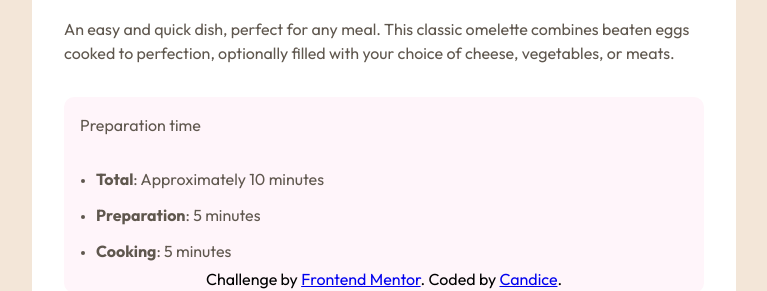
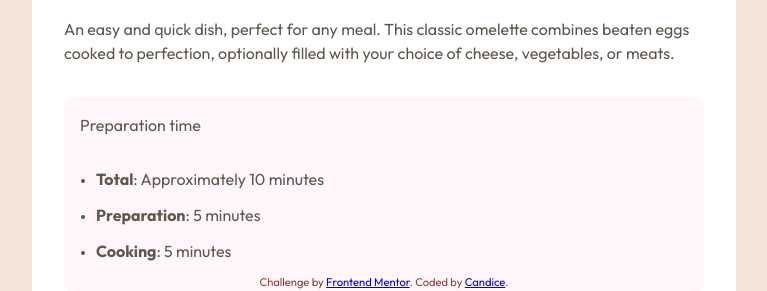
Before and after one commit to candicoded/recipe-page-main, a plain HTML site: page index.html in a window 1280 px wide. Shown: the part 511-802 px from the top of the page, without its empty margins (256-1023 px from the left). Drawn offline with Linux system fonts and the light colour scheme.

Commit message:
Update style.css

```diff
--- a/style.css
+++ b/style.css
@@ -123,8 +123,8 @@ footer {
   left: 0;
   bottom: 0;
   width: 100%;
-  color: black;
-  font-size: 1rem;
+  color: var(--nutmeg);
+  font-size: 0.7rem;
   text-align: center;
 }
 
```
